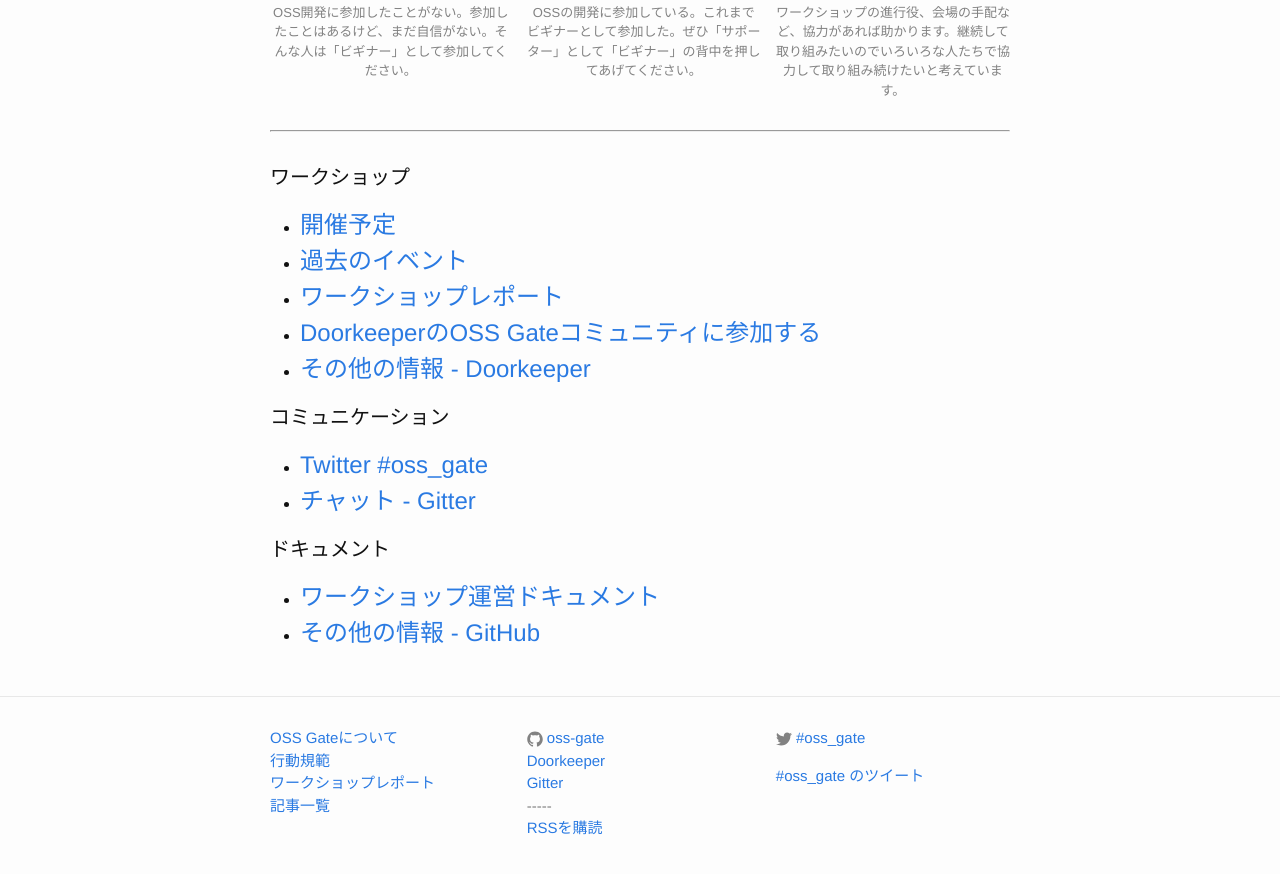
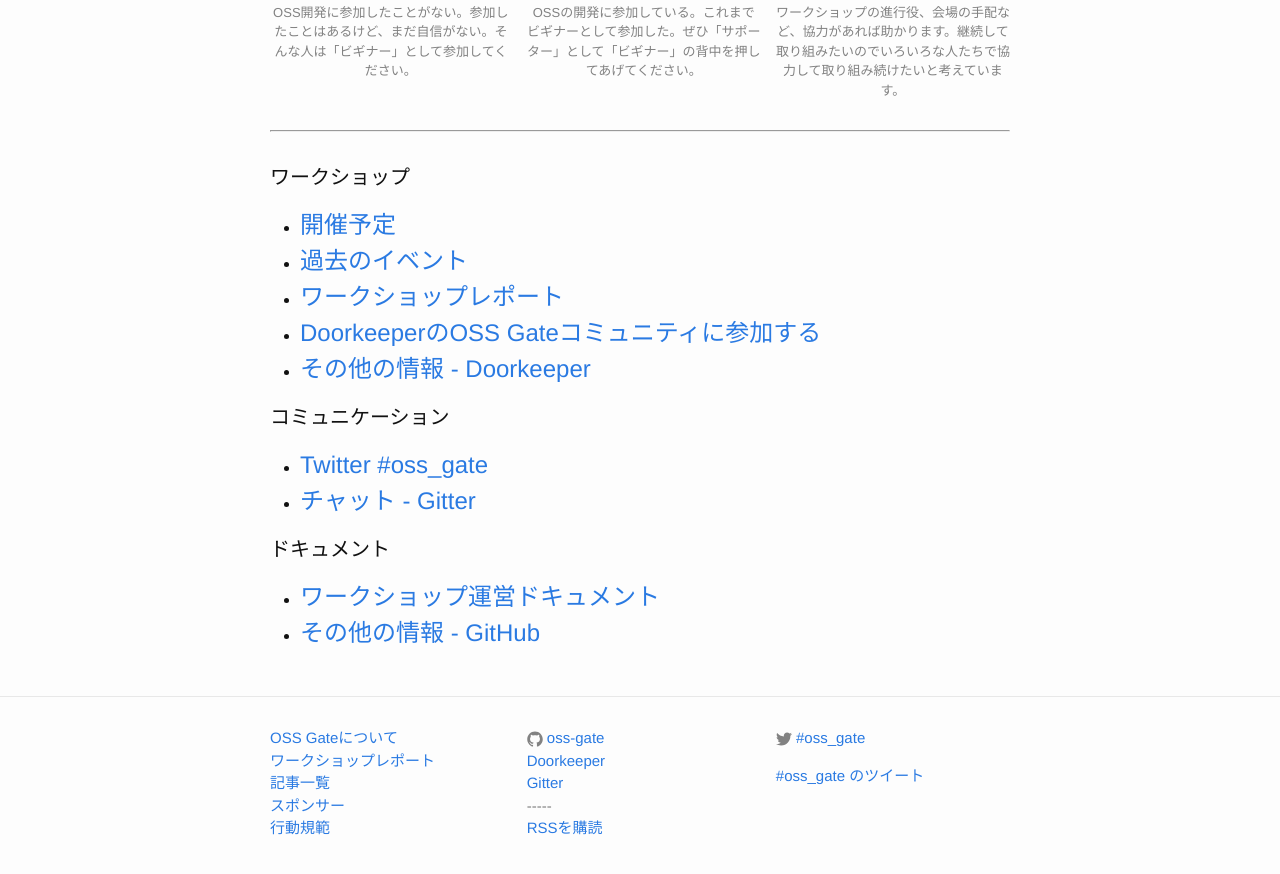
Before and after one commit to oss-gate/oss-gate.github.io, a Jekyll site: the page built from index.html, in a window 1280 px wide and 900 px high, scrolled down 597 px. Shown: the top 874 px of the window. Built offline with Jekyll 4.4.1, drawn with Linux system fonts in a browser that asks for light colours; comment, search, counter and statistics services are not loaded.

Commit message:
Add sponsors link to all pages

```diff
--- a/_includes/footer.html
+++ b/_includes/footer.html
@@ -9,9 +9,10 @@
           <li><a href="mailto:{{ site.email }}">{{ site.email }}</a></li>
           {% endif %}
           <li><a href="{{ site.baseurl }}/about/">OSS Gateについて</a></li>
-          <li><a href="{{ site.baseurl }}/code-of-conduct/">行動規範</a></li>
           <li><a href="{{ site.baseurl }}/workshop/report.html">ワークショップレポート</a></li>
           <li><a href="{{ site.baseurl }}/posts/">記事一覧</a></li>
+          <li><a href="{{ site.baseurl }}/sponsors/">スポンサー</a></li>
+          <li><a href="{{ site.baseurl }}/code-of-conduct/">行動規範</a></li>
         </ul>
       </div>
 
```
